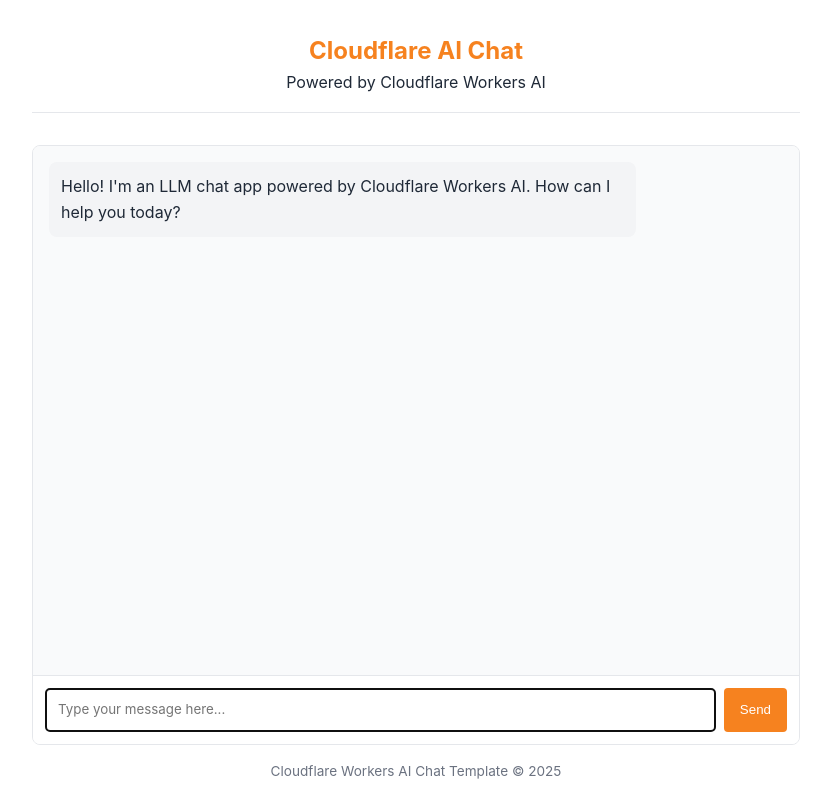
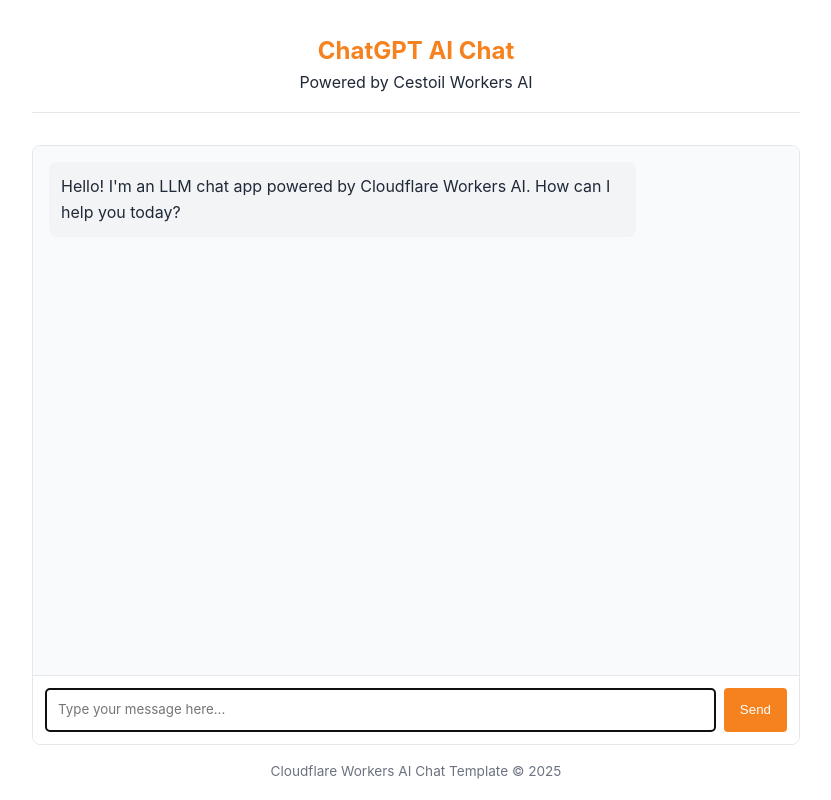
Before and after one commit to samuelxiong88/llm-chat-app-template, a website: page public/index.html in a window 1280 px wide. Shown: the whole page, without its empty margins (224-1055 px from the left). Drawn offline with Linux system fonts and the light colour scheme.

Commit message:
Update index.html

```diff
--- a/public/index.html
+++ b/public/index.html
@@ -138,8 +138,8 @@
   </head>
   <body>
     <header>
-      <h1>Cloudflare AI Chat</h1>
-      <p>Powered by Cloudflare Workers AI</p>
+      <h1>ChatGPT AI Chat</h1>
+      <p>Powered by Cestoil Workers AI</p>
     </header>
 
     <div class="chat-container">
```
